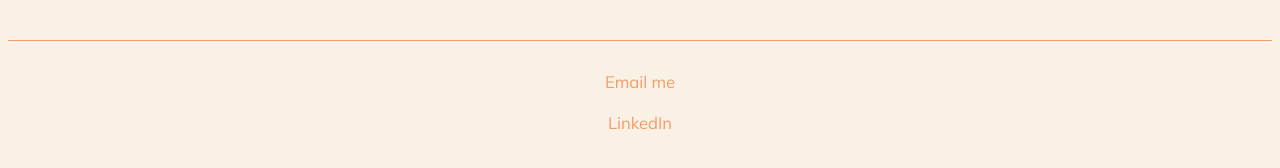
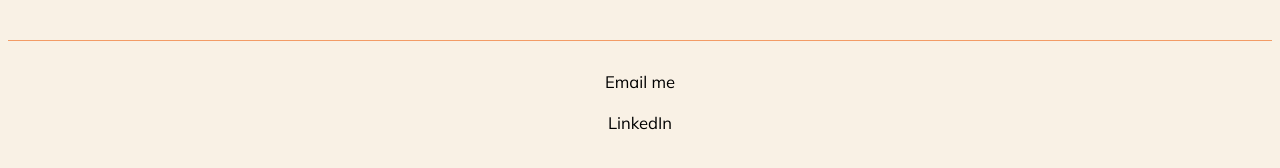
Before and after one commit to Emel-H/MyPortfolio, a website: page index.html in a window 1280 px wide. Shown: the part 2796-2964 px from the top of the page. Drawn offline with Linux system fonts and the light colour scheme.

Commit message:
Update style.css

```diff
--- a/style.css
+++ b/style.css
@@ -16,7 +16,7 @@ footer{
 
 footer a{
     text-decoration: none;
-    color: #f39c66;
+    color: #000000;
 }
 
 main{
```
